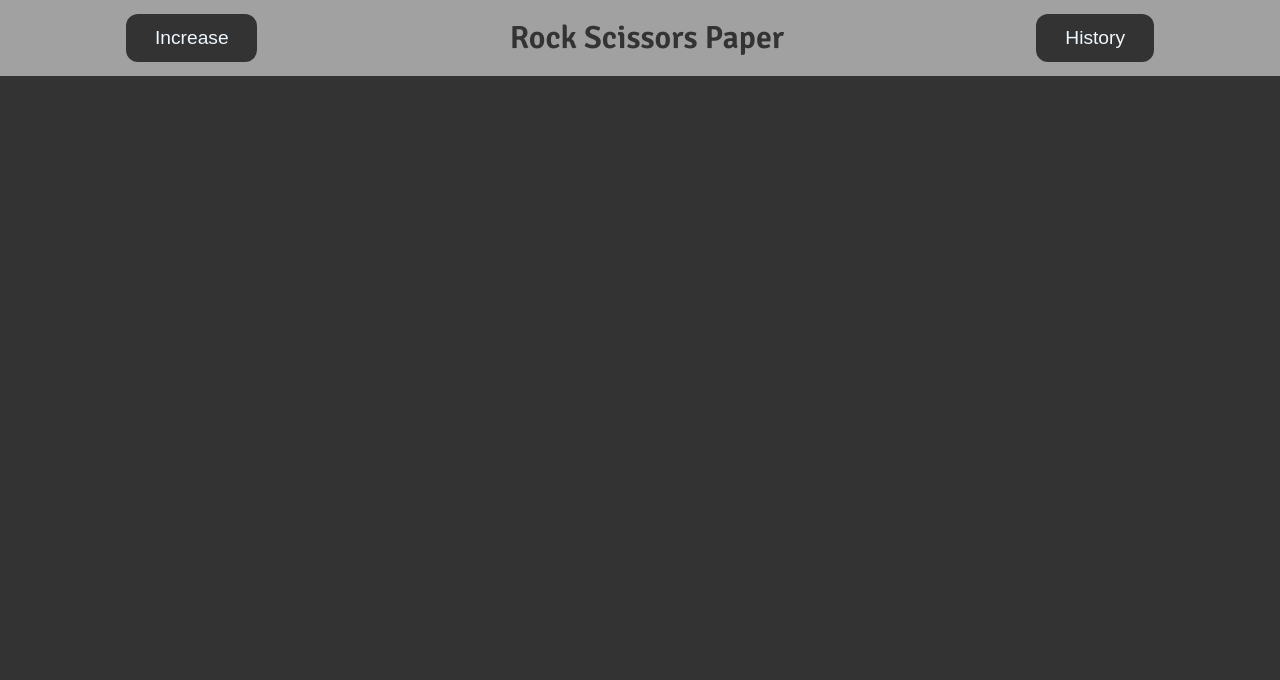
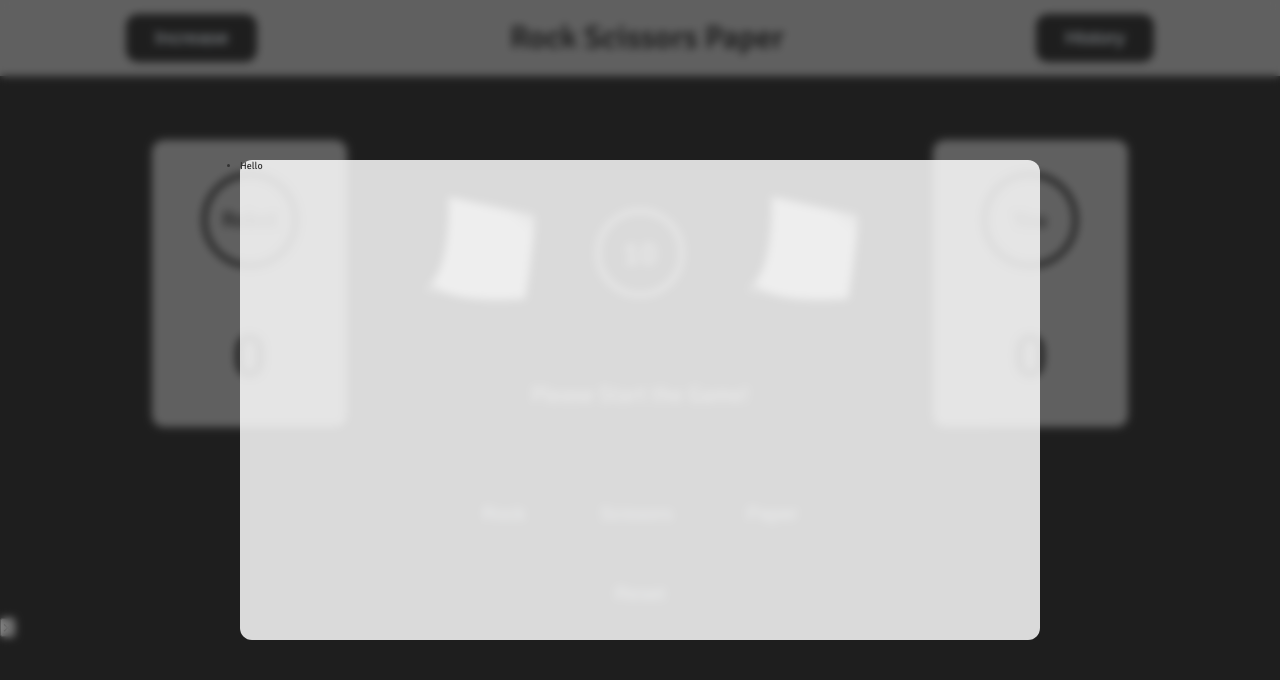
Before and after one commit to MetiGha3mi/Rock-Scissors-Paper-Project, a website built with Parcel: page index.html in a window 1280 px wide. Built offline with nearby package versions, Linux system fonts and the light colour scheme.

Commit message:
New design of game

```diff
--- a/index.html
+++ b/index.html
@@ -32,13 +32,68 @@
   </head>
   <body>
     <header class="header">
-      <button class="btn btn--increase__score">Increase</button>
+      <div class="increae--box">
+        <button class="btn btn--increase__score">Increase</button>
+        <form class="increae--form" action="#">
+          <input class="increase--input" type="number" />
+          <button type="submit" class="increaes--submit">Ok</button>
+        </form>
+      </div>
       <h1 class="primary--heading">Rock Scissors Paper</h1>
       <button class="btn btn--check__history">History</button>
     </header>
     <main class="main container">
-      <section class="game--flow__section"></section>
-      <section class="game--pannel__section"></section>
+      <section class="game--flow__section">
+        <div class="user--box user--bot__box">
+          <div class="user--name">Robot</div>
+          <div class="user--score">0</div>
+        </div>
+        <div class="game--flow__box">
+          <div class="game--flow">
+            <div class="user--flow">
+              <img
+                class="game--flow__img bot--game__flow-img"
+                src="src/img/paperGame.png"
+                alt="RSP game img"
+              />
+            </div>
+            <div class="win--range__box">
+              <span class="win--range">10</span>
+            </div>
+            <div class="user--flow">
+              <img
+                class="game--flow__img bot--game__flow-img"
+                src="src/img/paperGame.png"
+                alt="RSP game img"
+              />
+            </div>
+          </div>
+          <div class="game--message__box">
+            <span class="game--message"> Please Start the Game! </span>
+          </div>
+        </div>
+        <div class="user--box user--you__box">
+          <div class="user--name">You</div>
+          <div class="user--score">0</div>
+        </div>
+      </section>
+      <section class="game--pannel__section">
+        <div class="game--pannel">
+          <button class="btn btn--game__pannel">Rock</button>
+          <button class="btn btn--game__pannel">Scissors</button>
+          <button class="btn btn--game__pannel">Paper</button>
+        </div>
+        <div class="reset--pannel">
+          <button class="btn btn--reset__pannel">Reset</button>
+        </div>
+      </section>
     </main>
+    <div class="overlay"></div>
+    <button class="btn--close">&Cross;</button>
+    <div class="history--box">
+      <ul class="history--list">
+        <li class="history--list__item">Hello</li>
+      </ul>
+    </div>
   </body>
 </html>
--- a/src/css/gameflow.css
+++ b/src/css/gameflow.css
@@ -1,3 +1,77 @@
 .game--flow__section {
   width: 100%;
+  display: flex;
+  justify-content: space-between;
+  align-items: center;
+  margin-bottom: 4rem;
 }
+
+.user--box {
+  width: 20%;
+  padding: 2rem;
+  background-color: #ffffff8a;
+  border-radius: 12px;
+  display: flex;
+  flex-direction: column;
+  align-items: center;
+  gap: 3rem;
+}
+.user--name {
+  width: 6rem;
+  height: 6rem;
+  border: 5px solid #333;
+  border-radius: 100%;
+  display: flex;
+  justify-content: center;
+  align-items: center;
+  font-size: 1.4rem;
+}
+.user--score {
+  font-size: 4rem;
+}
+
+.game--flow__box {
+  width: 55%;
+  display: flex;
+  flex-direction: column;
+  gap: 2rem;
+  align-items: center;
+}
+.game--flow {
+  width: 100%;
+  display: flex;
+  justify-content: space-around;
+  align-items: center;
+}
+.win--range__box {
+  width: 5.5rem;
+  height: 5.5rem;
+  border: 4px solid #ffffffcc;
+  border-radius: 100%;
+  display: flex;
+  align-items: center;
+  justify-content: center;
+}
+.win--range {
+  font-size: 2rem;
+  color: #ffffffcc;
+}
+
+.user--flow {
+  width: 12rem;
+  height: 12rem;
+  padding: 1.8rem;
+}
+.game--flow__img {
+  width: 100%;
+  height: 100%;
+}
+
+.game--message__box {
+  width: 100%;
+  text-align: center;
+}
+.game--message {
+  color: #ffffffcc;
+  font-size: 1.4rem;
+}
--- a/src/css/gamepannel.css
+++ b/src/css/gamepannel.css
@@ -0,0 +1,18 @@
+.game--pannel__section {
+  width: 100%;
+  text-align: center;
+}
+
+.game--pannel {
+  width: 40%;
+  margin: 0 auto;
+  display: flex;
+  align-items: center;
+  justify-content: space-around;
+  margin-bottom: 2rem;
+}
+
+.btn--game__pannel,
+.btn--reset__pannel {
+  background-color: #ffffff8a;
+}
--- a/src/css/header.css
+++ b/src/css/header.css
@@ -7,3 +7,79 @@
   background-color: #ffffff8a;
   margin-bottom: 4rem;
 }
+
+.increae--box {
+  position: relative;
+}
+.btn--increase__score {
+  z-index: 999;
+}
+.increae--form {
+  position: absolute;
+  top: 50%;
+  transform: translateY(-50%);
+  left: 0;
+  width: 8rem;
+  display: flex;
+  justify-content: center;
+  align-items: center;
+  border-radius: 12px;
+  overflow: hidden;
+  opacity: 0;
+  visibility: hidden;
+  pointer-events: none;
+  transition: 500ms all ease;
+}
+.increase--form__active {
+  top: 100%;
+  transform: translateY(0);
+  opacity: 1;
+  visibility: visible;
+  pointer-events: auto;
+}
+
+.increase--input {
+  width: 60%;
+  padding: 0.6rem 0;
+  text-align: center;
+  border: none;
+}
+.increase--input:focus {
+  outline: none;
+}
+.increaes--submit {
+  width: 40%;
+  padding: 0.6rem 0;
+  border: none;
+  background-color: #333;
+  color: aliceblue;
+  cursor: pointer;
+  transition: all 200ms;
+}
+.increaes--submit:hover,
+.increaes--submit:active {
+  background-color: #2c2d2c;
+}
+
+.overlay {
+  position: fixed;
+  top: 0;
+  left: 0;
+  width: 100%;
+  height: 100%;
+  background-color: rgba(0, 0, 0, 0.4);
+  backdrop-filter: blur(4px);
+  z-index: 100;
+  transition: all 0.5s;
+}
+.history--box {
+  position: fixed;
+  top: 50%;
+  left: 50%;
+  transform: translate(-50%, -50%);
+  background-color: #ffffffd5;
+  width: 50rem;
+  height: 30rem;
+  border-radius: 12px;
+  z-index: 1000;
+}
--- a/src/css/style.css
+++ b/src/css/style.css
@@ -11,6 +11,7 @@ body {
   height: 100vh;
   background-repeat: no-repeat;
   color: #333;
+  position: relative;
 }
 
 .container {
```
